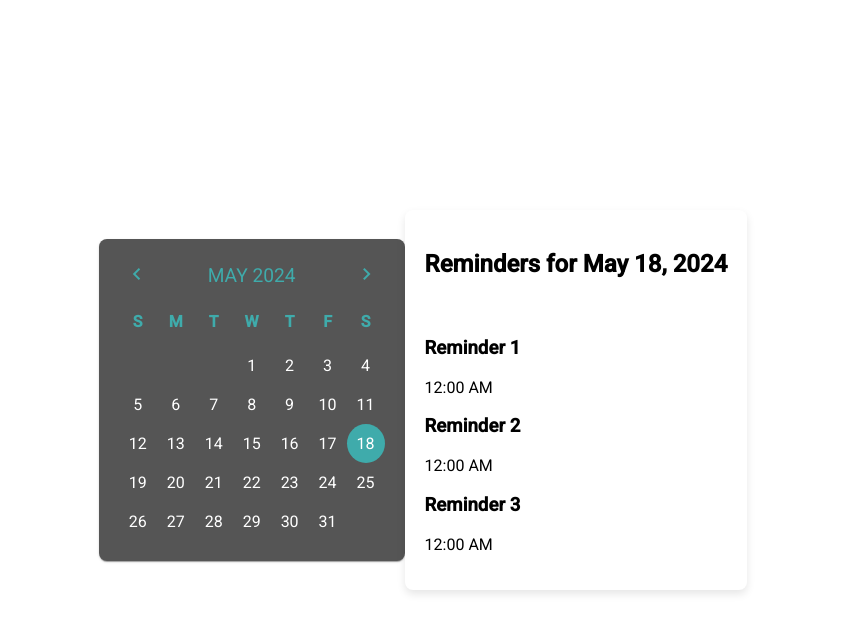
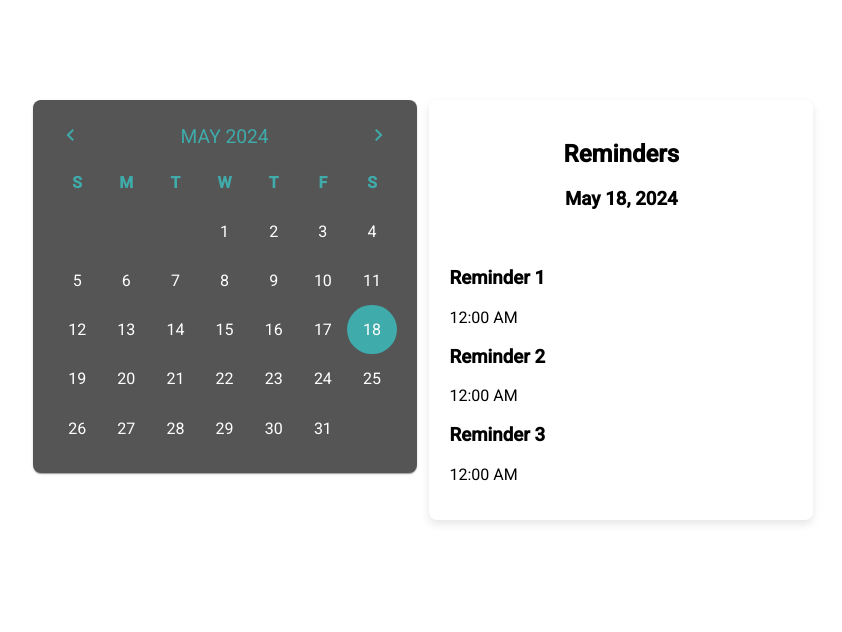
Before and after one commit to ArseniiT/calendar-payever, an Angular app: page / in a window 1280 px wide. Shown: the top 632 px of the page, without its empty margins (217-1059 px from the left). Built offline with nearby package versions, Linux system fonts and the light colour scheme.

Commit message:
Emplement mobile first strategy. Day cell is square.

```diff
--- a/src/app/app.component.css
+++ b/src/app/app.component.css
@@ -1,6 +1,30 @@
+/* mobile-first design */
 .container {
   display: flex;
-  justify-content: center;
+  flex-direction: column;
   align-items: center;
-  height: 100vh;
+  gap: 20px;
+  margin-top: 20px;
 }
+
+@media (min-width: 576px) {
+  .container {
+    flex-direction: row;
+    justify-content: center;
+    align-items: flex-start;
+    gap: 1vw;
+    margin-top: 100px;
+  }
+}
+
+app-calendar, app-reminder {
+  width: 80%;
+}
+
+@media (min-width: 576px) {
+  app-calendar, app-reminder {
+    width: 30vw;
+    max-width: 400px;
+    min-width: 280px;
+  }
+}
--- a/src/app/components/calendar/calendar.component.css
+++ b/src/app/components/calendar/calendar.component.css
@@ -50,7 +50,7 @@
     display: flex;
     justify-content: center;
     align-items: center;
-    padding: 10px;
+    aspect-ratio: 1 / 1;
 }
 
 .month-year {
--- a/src/app/components/reminder/reminder.component.css
+++ b/src/app/components/reminder/reminder.component.css
@@ -7,8 +7,5 @@
 
 .reminder-header {
     margin-bottom: 20px;
+    text-align: center;
 }
-
-.reminder-list {
-    /* Add styles for reminder list */
-}
--- a/src/app/components/reminder/reminder.component.html
+++ b/src/app/components/reminder/reminder.component.html
@@ -1,6 +1,7 @@
 <mat-card class="reminder">
   <div class="reminder-header">
-    <h2>Reminders for {{ selectedDate | date: 'longDate' }}</h2>
+    <h2>Reminders</h2>
+    <h3>{{ selectedDate | date: 'longDate' }}</h3>
   </div>
   <div class="reminder-list">
     <div *ngFor="let reminder of reminders">
```
Also changed, not shown: 2 other files (tests, documents, lock files or other folders).
